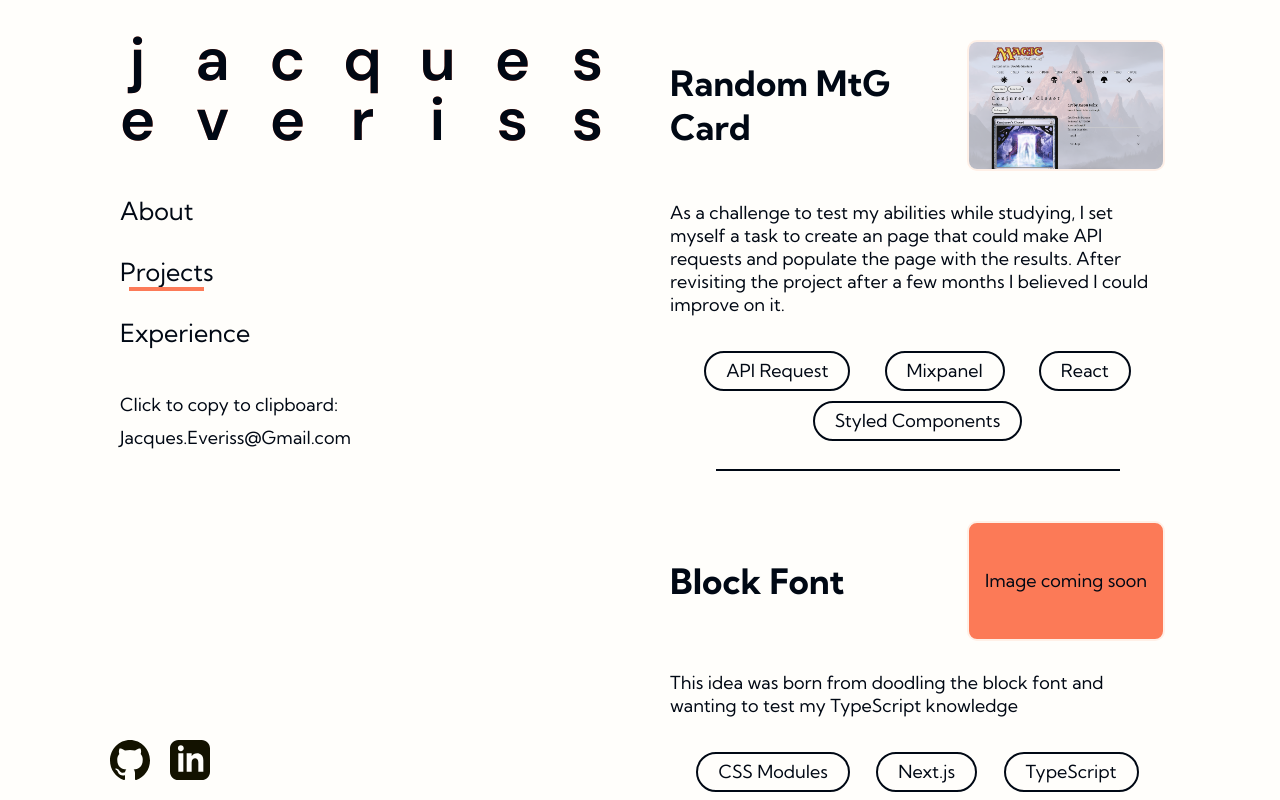
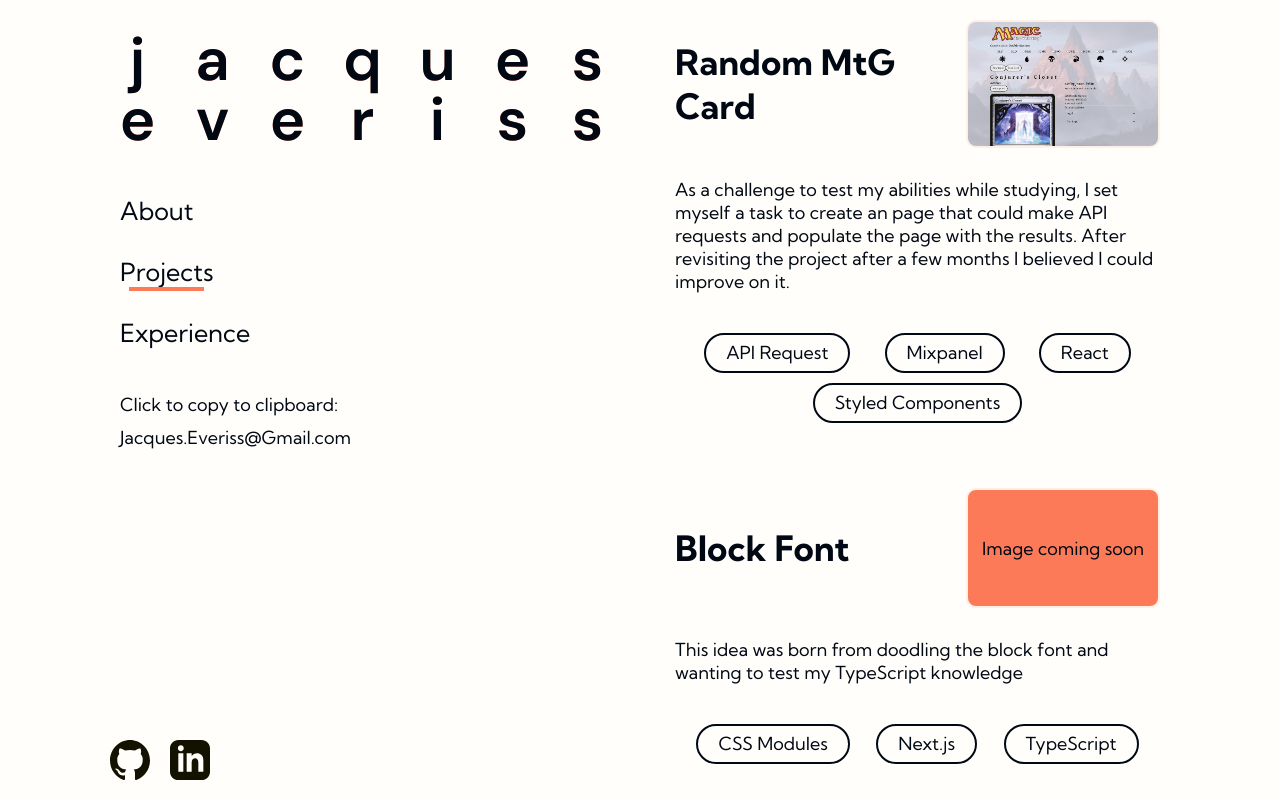
Before and after one commit to JEveriss/NextJS-Portfolio, a Next.js app: page /projects in a window 1280 px wide. Shown: the top 800 px of the page. Built offline with nearby package versions, Linux system fonts and the light colour scheme.

Commit message:
added styling, removed hr breaks

```diff
--- a/app/about/about.module.css
+++ b/app/about/about.module.css
@@ -1,7 +1,8 @@
 .about__Wrapper {
-  padding: 1.25rem 1.5rem;
+  padding: 4rem 1.5rem 2rem;
 }
 
 .about__Title {
-  font-size: 2.5rem;
+  line-height: 1;
+  font-size: 3rem;
 }
--- a/app/experience/experience.module.css
+++ b/app/experience/experience.module.css
@@ -4,7 +4,7 @@
 .experience__Card {
   display: flex;
   flex-direction: column;
-  padding: 1.5rem;
+  padding: 1.5rem 2rem;
 }
 .experience__Card:first-child {
   padding-top: 4rem;
--- a/app/lib/data.jsx
+++ b/app/lib/data.jsx
@@ -5,6 +5,15 @@ import RandomMtGCardPAge from "../lib/images/RandomMtGCardPage.png";
 import FullNelsonPage from "../lib/images/FullNelsonPage.png";
 export const data = {
   experience: [
+    {
+      company: "Freelance",
+      position: "Frontend Developer",
+      jobStart: "01/09/2023",
+      jobEnd: "Present",
+      description: `Hey, you've got something everybody wants. You've got talent, girl. You have an incredible voice. I'm not just saying that. You heard of Aretha Franklin, right? OK, she's a big lady. But when she sings, she blows people's minds. Everybody wants to party with Aretha! And you know who else has a weight issue?
+      Who?
+      Me. But once I get up on-stage, start doing my thing, people worship me. Because I'm sexy and chubby, man.`,
+    },
     {
       company: "383 Project",
       position: "Associate Frontend Engineer",
@@ -20,15 +29,6 @@ export const data = {
       Now, listen, this is a big commitment. Don't say yes if you're gonna flake out.
       I won't.
       Larry... welcome to my world.`,
-    },
-    {
-      company: "Freelance",
-      position: "Frontend Developer",
-      jobStart: "01/09/2023",
-      jobEnd: "Present",
-      description: `Hey, you've got something everybody wants. You've got talent, girl. You have an incredible voice. I'm not just saying that. You heard of Aretha Franklin, right? OK, she's a big lady. But when she sings, she blows people's minds. Everybody wants to party with Aretha! And you know who else has a weight issue?
-      Who?
-      Me. But once I get up on-stage, start doing my thing, people worship me. Because I'm sexy and chubby, man.`,
     },
     {
       company: "Meet Bernard",
--- a/app/projects/page.jsx
+++ b/app/projects/page.jsx
@@ -13,6 +13,8 @@ function Projects() {
     <section id="Projects" className={styles.projects__Wrapper}>
       {projects.map((project, i) => {
         return (
+          <>
+
           <div className={styles.projects__Card} key={i}>
             <Link className={styles.projects__TitleWrapper} href={project.link}>
               <h3 className={styles.projects__Title}>{project.name}</h3>
@@ -43,8 +45,9 @@ function Projects() {
                 );
               })}
             </ul>
-            {/* <div className={styles.projects__Break}></div> */}
           </div>
+
+          </>
         );
       })}
     </section>
--- a/app/projects/projects.module.css
+++ b/app/projects/projects.module.css
@@ -11,31 +11,14 @@
 .projects__Card {
   border-radius: 1rem;
   margin: 1rem;
-  padding: 0.5rem;
+  padding: 1rem;
   position: relative;
   transition: background-color 0.8s, box-shadow 0.8s, opacity 0.8s;
 }
-.projects__Card:first-child {
-  padding-top: 3rem;
-}
-.projects__Card::before {
-  background: var(--primary-black);
-  bottom: 0;
-  content: "";
-  height: 0.2rem;
-  left: 10%;
-  opacity: 1;
-  position: absolute;
-  transition: opacity 0.8s;
-  width: 80%;
-}
+
 .projects__Card:hover {
   box-shadow: 0px 0px 100px 50px var(--hover-light) inset,
     0px 0px 8px 0px var(--hover-light);
-}
-.projects__Card:hover::before {
-  opacity: 0;
-  transition: 0.2s;
 }
 
 .projects__Description {
@@ -46,7 +29,6 @@
   display: flex;
   flex-wrap: wrap;
   justify-content: space-evenly;
-  margin: 2rem 0.5rem;
 }
 
 .projects__Pill {
@@ -55,7 +37,7 @@
   border: var(--primary-black) solid 0.2rem;
   line-height: 1;
   list-style-type: none;
-  margin: 0.5rem;
+  margin: 1rem 0.5rem 0;
   padding: 0.9rem 2rem;
   transition: border-color 0.5s;
 }
@@ -96,34 +78,3 @@
     padding: 0.4rem 2rem;
   }
 }
-
-/*
-
-div {
-  width: 200px;
-  background: red;
-  position: relative;
-}
-
-div:after {
-  transition: all .2s linear;
-  background: transparent;
-  color: transparent;
-  content: "";
-    position: absolute;
-  bottom: -4px;
-  left: 10%;
-  height: 4px;
-  width: 80%;
-}
-
-.test:after {
-  background: green;
-  color: black;
-
-  bottom: -4px;
-  left: 10%;
-  height: 4px;
-  width: 80%;
-}
-*/
```
